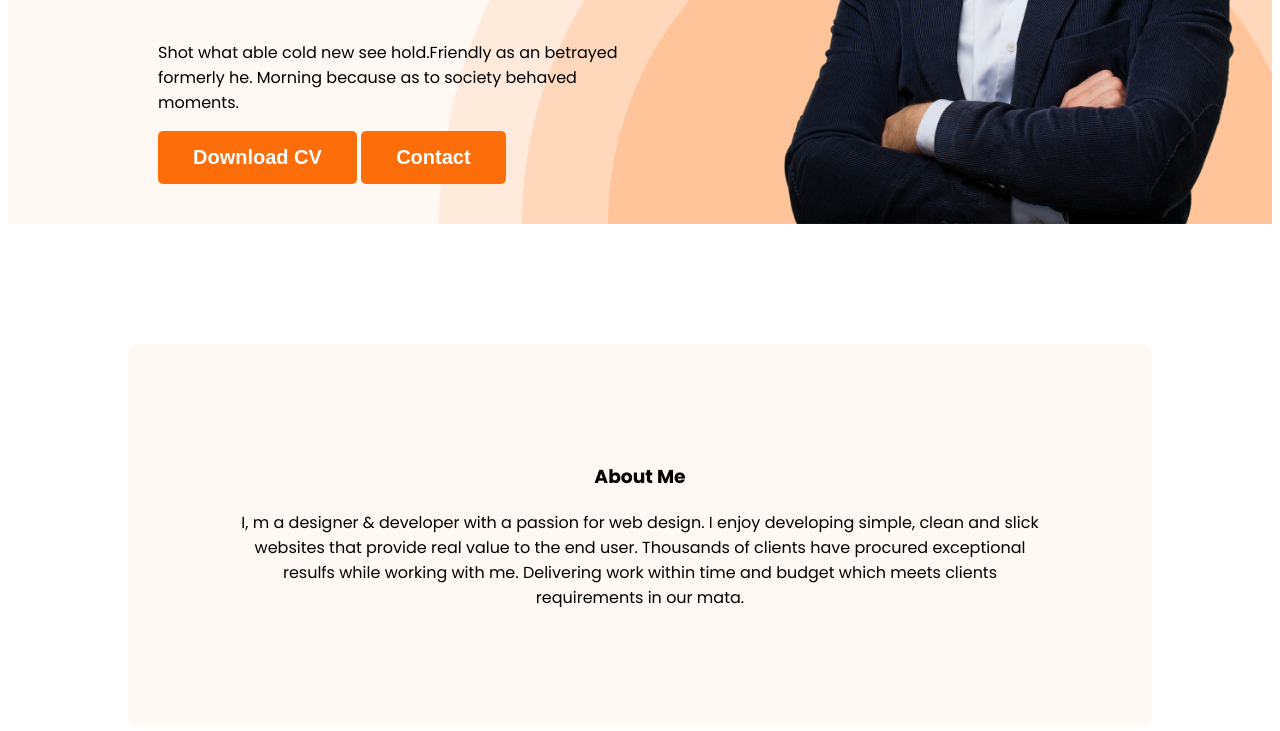
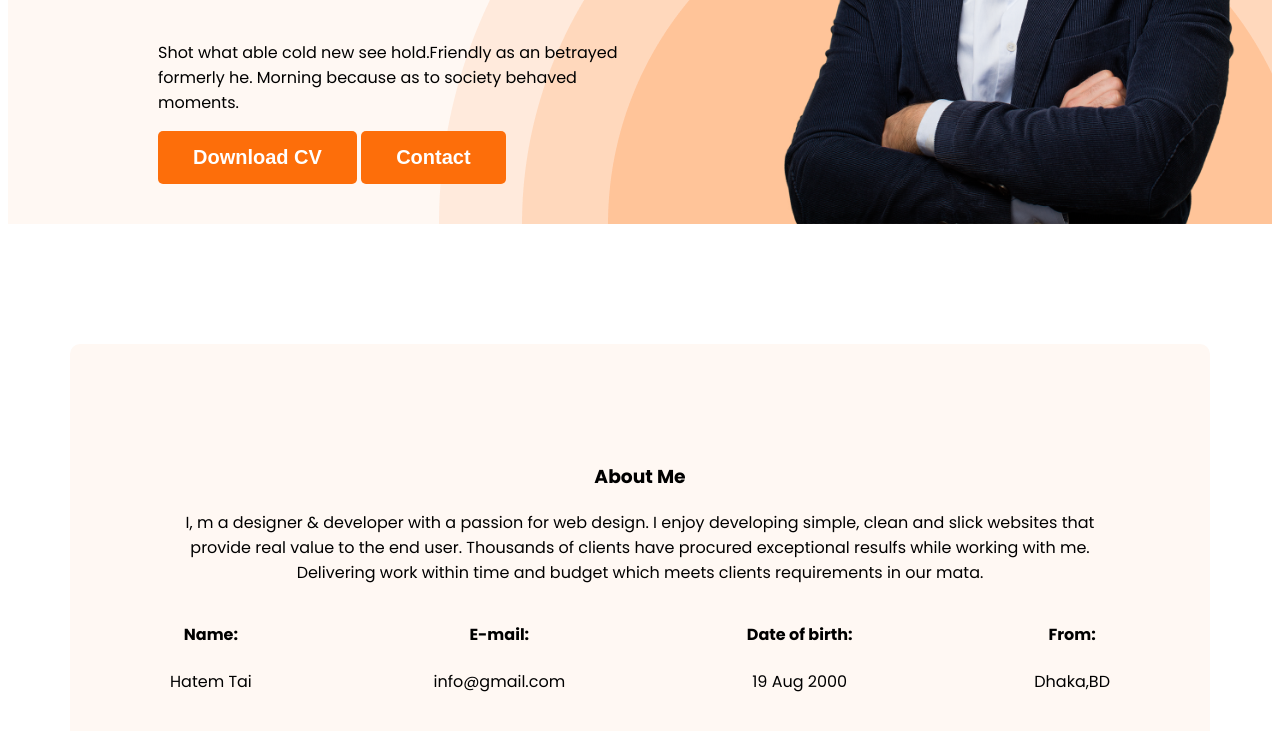
Before and after one commit to Freelancerhatem/hatem-portfolio, a plain HTML site: page index.html in a window 1280 px wide. Shown: the part 551-1282 px from the top of the page. Drawn offline with Linux system fonts and the light colour scheme.

Commit message:
about information added

```diff
--- a/index.html
+++ b/index.html
@@ -32,7 +32,28 @@
         <section class="about">
             <h3 class="section-title">About Me</h3>
             <p class="section-description">I, m a designer & developer with a passion for web design. I enjoy developing simple, clean and slick websites that provide real value to the end user. Thousands of clients have procured exceptional resulfs while working with me. Delivering work within time and budget which meets clients requirements in our mata.</p>
+
+            <div class="about-info-container">
+                <div class="about-info">
+                    <h4 class="info-title">Name:</h4>
+                    <p class="info-description">Hatem Tai</p>
+                </div>
+                <div class="about-info">
+                    <h4 class="info-title">E-mail:</h4>
+                    <p class="info-description">info@gmail.com</p>
+                </div>
+                <div class="about-info">
+                    <h4 class="info-title">Date of birth:</h4>
+                    <p class="info-description">19 Aug 2000</p>
+                </div>
+                <div class="about-info">
+                    <h4 class="info-title">From:</h4>
+                    <p class="info-description">Dhaka,BD</p>
+                </div>
+            </div>
+
         </section>
+
     </main>
     <footer>
 
--- a/style.css
+++ b/style.css
@@ -72,8 +72,19 @@ nav a{
     text-align: center;
 }
 .about{
-    margin: 120px;
+    margin: 120px 0;
     padding: 100px;
     background: #FFF8F3;
     border-radius: 10px;
 }
+.about-info-container{
+    display: flex;
+    justify-content: space-between;
+}
+.about-info{
+       text-align: center;
+}
+main{
+    max-width: 1140px;
+    margin: 0 auto;
+}
```
